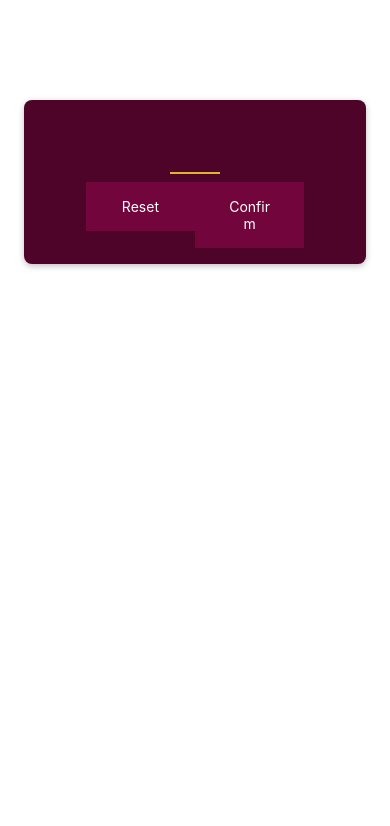
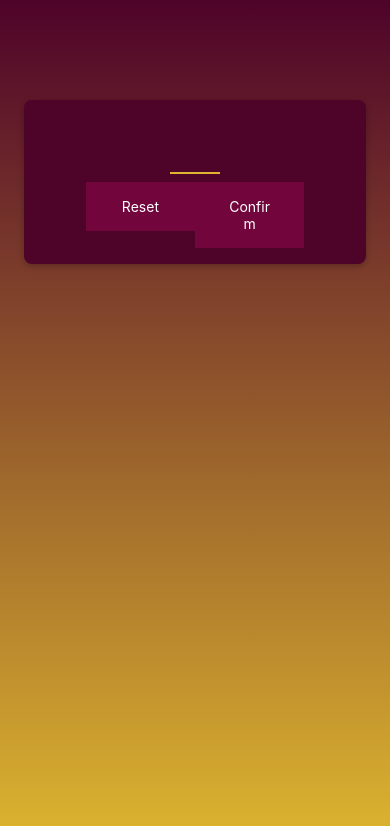
Before and after one commit to jacobways/react-native-mini-game, a React Native app: screen / in a window 390 px wide. Shown: the top 826 px of the page. Built offline with nearby package versions, Linux system fonts and the light colour scheme.

Commit message:
feat: 앱 전체 배경색 및 그라데이션 추가

```diff
--- a/App.js
+++ b/App.js
@@ -1,17 +1,19 @@
-import { StatusBar } from "expo-status-bar";
-import { StyleSheet, Text, View } from "react-native";
+import { StyleSheet, View } from "react-native";
+import { LinearGradient } from "expo-linear-gradient";
 
 import StartGameScreen from "./screens/StartGameScreen";
 
 export default function App() {
-  return <StartGameScreen />;
+  return (
+    <LinearGradient colors={["#4e0329", "#ddb52f"]} style={styles.rootSceen}>
+      <StartGameScreen />
+    </LinearGradient>
+  );
 }
 
 const styles = StyleSheet.create({
-  // container: {
-  //   flex: 1,
-  //   backgroundColor: "#fff",
-  //   alignItems: "center",
-  //   justifyContent: "center",
-  // },
+  rootSceen: {
+    flex: 1, //View 컴포넌트는 콘텐츠 크기만큼만 사이즈가 형성되기에 배경색도 그만큼 적용됨. flex 1 을 설정함으로써 모든 공간 차지하게 만들기ㄷ테ㅐ
+    // backgroundColor: "#ddb5sf",
+  },
 });
```
